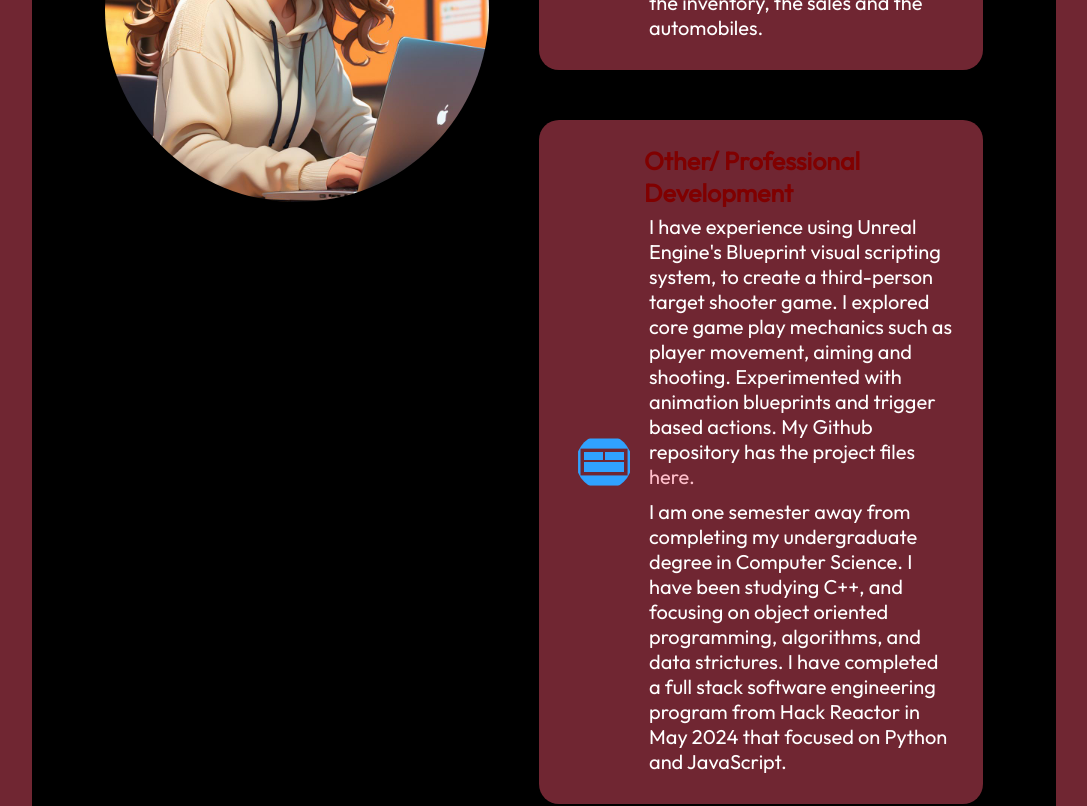
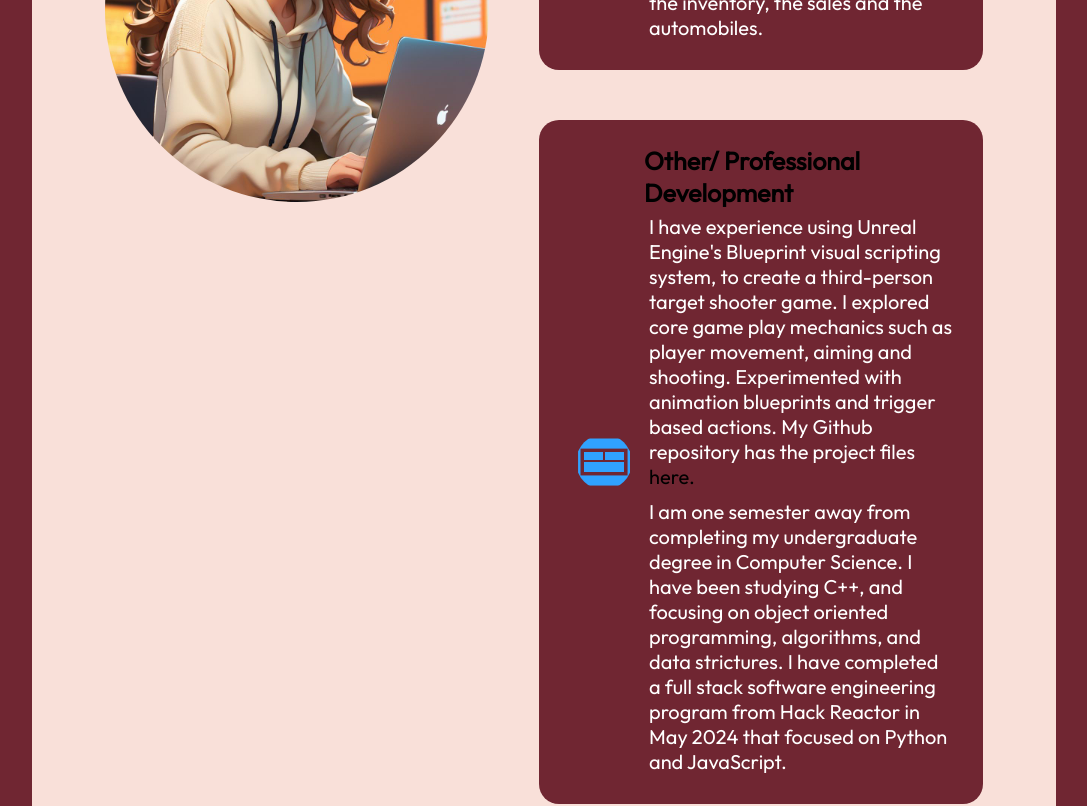
Before and after one commit to MichaelaArteberry/MichaelaArteberry.github.io, a React (Vite) app in the folder portfolio/: page / in a window 1280 px wide. Shown: the part 1820-2626 px from the top of the page, without its empty margins (96-1183 px from the left). Built offline with nearby package versions, Linux system fonts and the light colour scheme.

Commit message:
colors again testing

```diff
--- a/portfolio/src/components/About/About.module.css
+++ b/portfolio/src/components/About/About.module.css
@@ -13,18 +13,18 @@
 }
 
 .link a {
-    color: pink;
+    color: var(--color-bg);
     text-decoration: none;
     font-weight: 400;
     background: none;
 }
 
 .link a:hover {
-    color: pink;
+    color: var(--color-bg);
 }
 
 .link a:after {
-    color: pink;
+    color: var(--color-bg);
 }
 
 .title {
@@ -77,7 +77,7 @@
 .aboutItem h3 {
     font-size: 25px;
     font-weight: 600;
-    color: maroon;
+    color: var(--color-bg);
 }
 
 .aboutItem p {
--- a/portfolio/src/vars.css
+++ b/portfolio/src/vars.css
@@ -1,8 +1,8 @@
 :root {
     /* Colours */
     --color-text: #fff; /* this is the text color */
-    --color-primary: black; /* not seeing where this is being used at */
-    --color-bg: #F9E0D9; /* this is the being used as the background */
+    --color-bg: black; /* not seeing where this is being used at */
+    --color-primary: #F9E0D9; /* this is the being used as the background */
     --color-dark: #70798C; /* this is on the projects for the technologies used */
     --color-secondary: #702632; /* this is the secondary background stuff */
 
```
